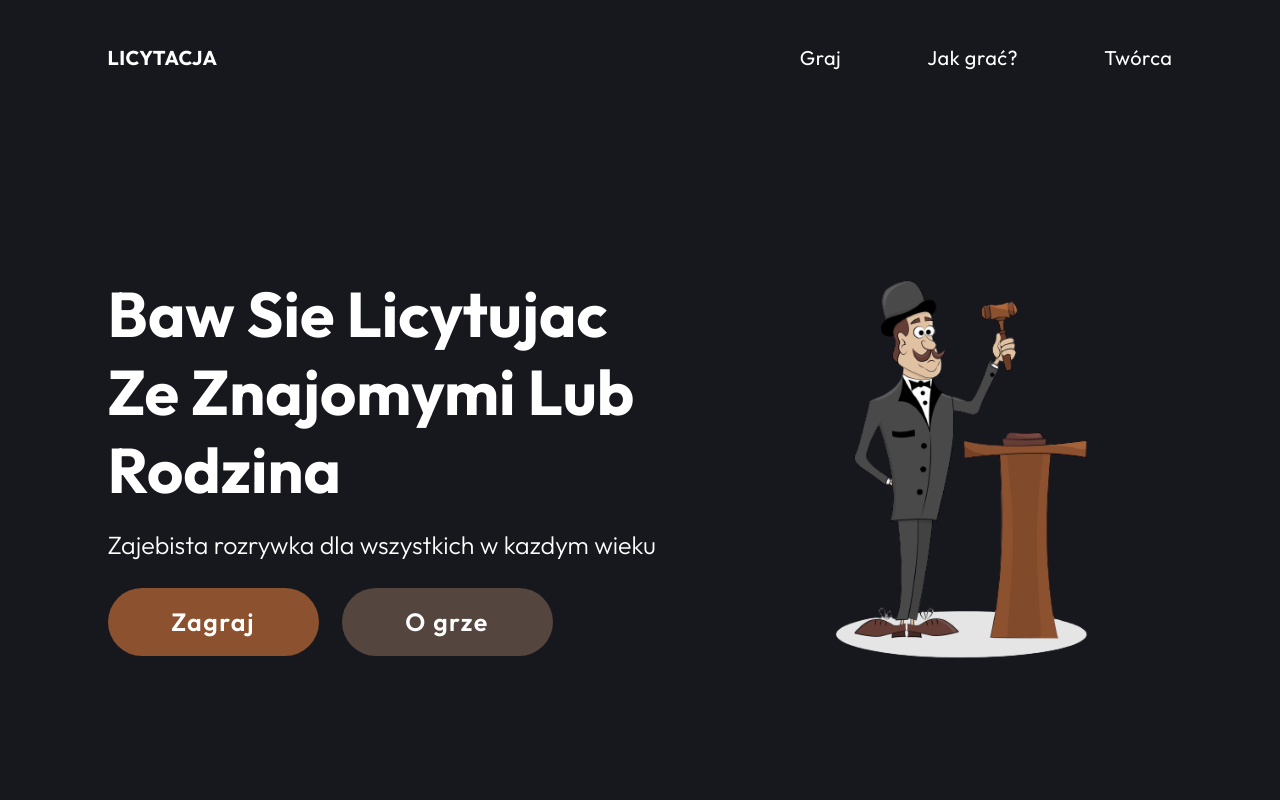
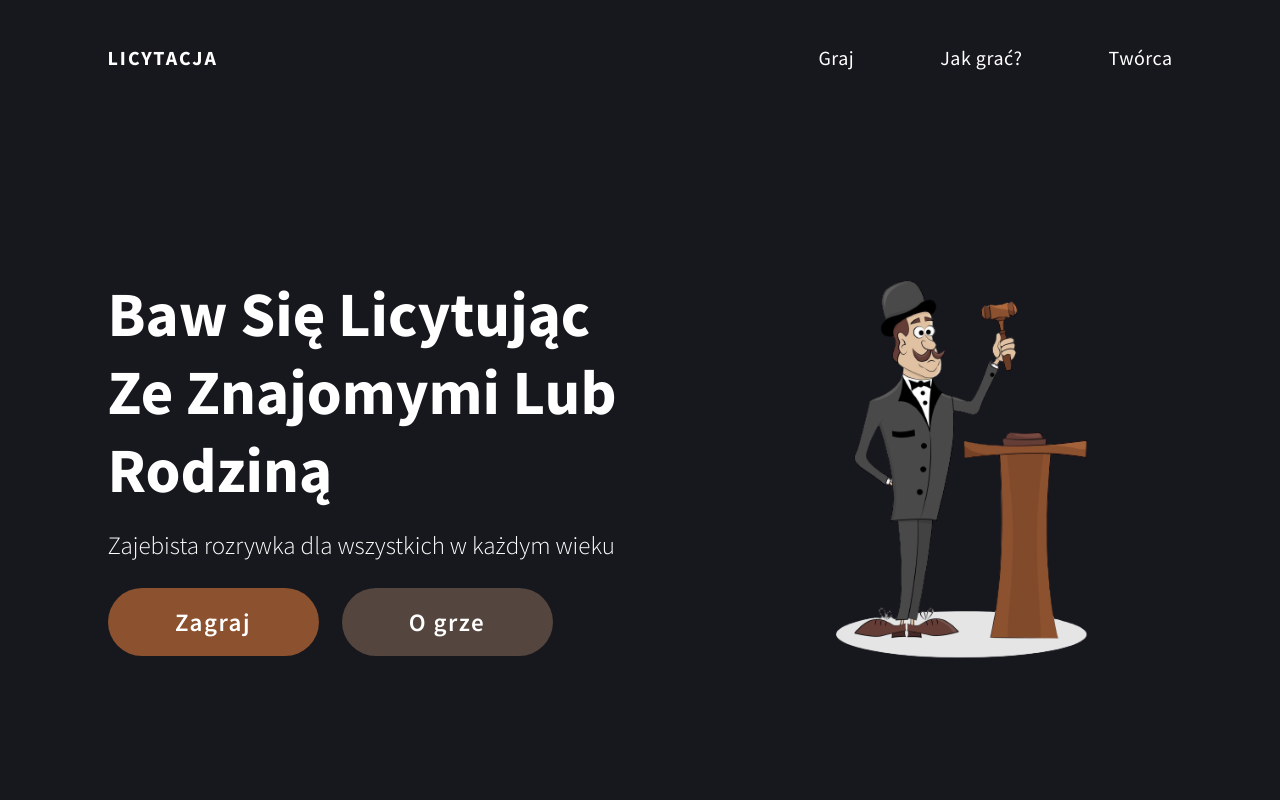
Before and after one commit to kriszuz/Auction-App, a React (Vite) app: page / in a window 1280 px wide. Shown: the top 800 px of the page. Built offline with nearby package versions, Linux system fonts and the light colour scheme.

Commit message:
Updated the font so that now it has polish signs

```diff
--- a/src/index.css
+++ b/src/index.css
@@ -1,7 +1,7 @@
-@import url('https://fonts.googleapis.com/css2?family=Outfit:wght@100;200;300;400;500;600;700;800;900&display=swap');
+@import url('https://fonts.googleapis.com/css2?family=Source+Sans+Pro:ital,wght@0,200;0,300;0,400;0,600;0,700;0,900;1,200;1,300;1,400;1,600;1,700;1,900&display=swap');
 
 :root {
-  font-family: Outfit, Arial, sans-serif;
+  font-family: "Source sans pro", Arial, sans-serif;
   font-size: 16px;
   line-height: 24px;
   font-weight: 400;
@@ -55,6 +55,7 @@ nav{
 nav span{
   margin-right: auto;
   font-weight: 700;
+  letter-spacing: 2px;
 }
 
 .hero-section{
--- a/src/pages/Hero.tsx
+++ b/src/pages/Hero.tsx
@@ -11,8 +11,8 @@ const Hero = () => {
       animate={{scale:1, opacity: 1}}
       transition={{delay: 0.1, duration: 1}}>
         <div className="hero-left">
-            <h1>Baw Sie Licytujac Ze Znajomymi Lub Rodzina</h1>
-            <p>Zajebista rozrywka dla wszystkich w kazdym wieku</p>
+            <h1>Baw Się Licytując Ze Znajomymi Lub Rodziną</h1>
+            <p>Zajebista rozrywka dla wszystkich w każdym wieku</p>
             <div className='heading-buttons'>
                 <Button text="Zagraj" to="/gra"/>
                 <Button text="O grze" to="/jakgrac"/>
```
